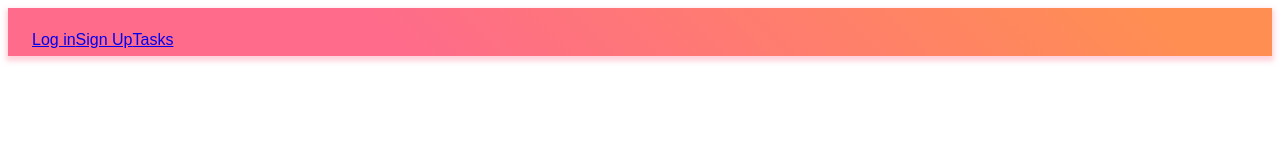
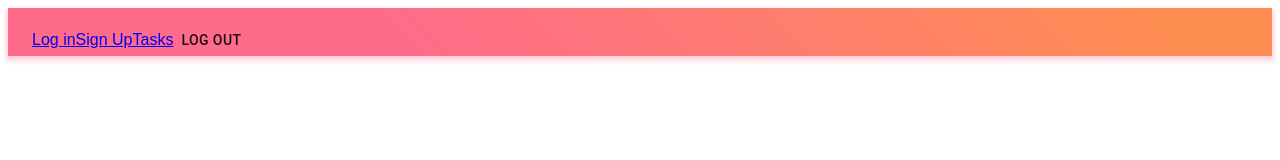
Before and after one commit to AlistairTait12/bizi.ly, a React (Create React App) app in the folder src/frontend/: page / in a window 1280 px wide. Shown: the top 160 px of the page. Built offline with nearby package versions, Linux system fonts and the light colour scheme.

Commit message:
logout button also stops tasks from being visible

```diff
--- a/src/frontend/src/App.js
+++ b/src/frontend/src/App.js
@@ -29,8 +29,8 @@ const App = () => {
     setUser(true);
   };
 
-  const handleLogout = (e) => {
-    e.preventDefault();
+  const handleLogout = () => {
+    // e.preventDefault();
     setUser(false);
   };
 
@@ -42,7 +42,14 @@ const App = () => {
             <Link to="/log_in">Log in</Link>
             <Link to="/sign_up">Sign Up</Link>
             <Link to="/tasks">Tasks</Link>
-            {/* <LogOut /> */}
+            <Button
+              onClick={() => {
+                UserDataService.logout();
+                handleLogout();
+              }}
+            >
+              Log out
+            </Button>
           </Toolbar>
         </AppBar>
       </div>
```
